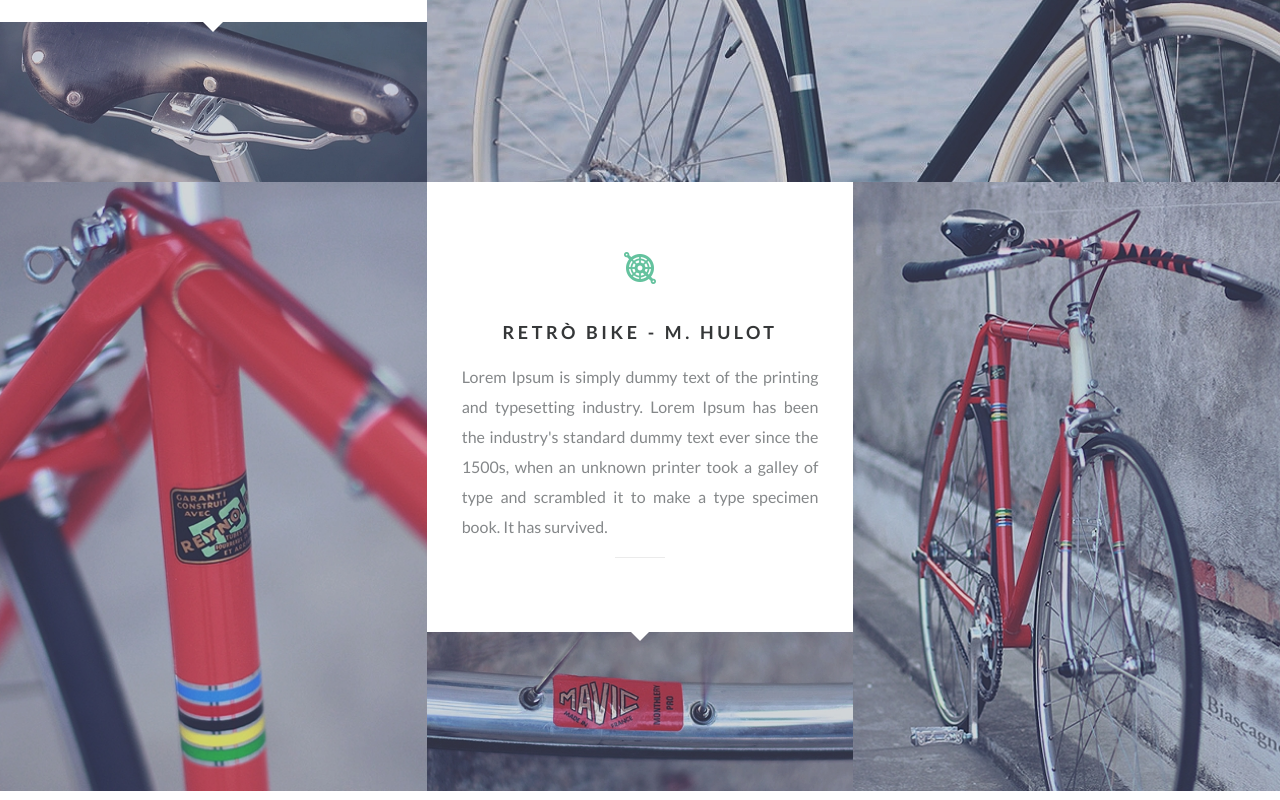
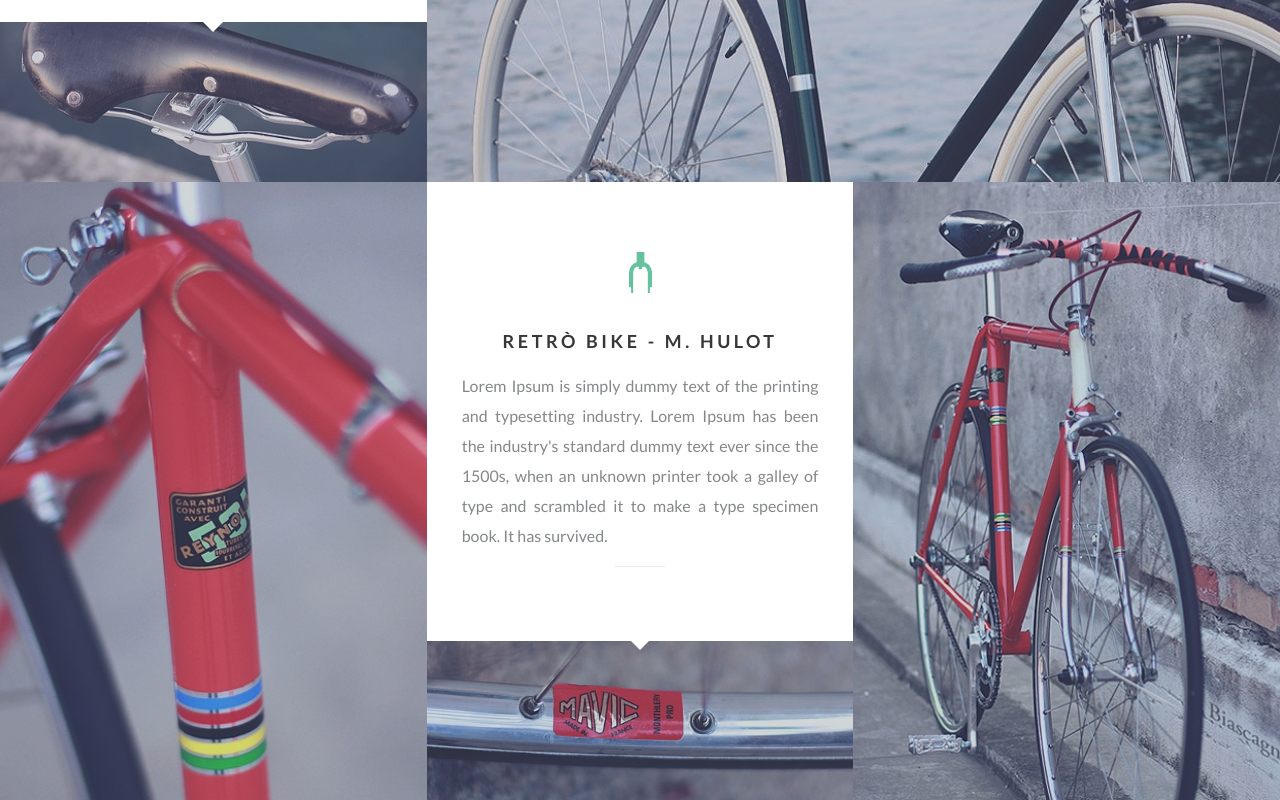
Before and after one commit to HakasLepehen/AOD, a website built with webpack: page src/index.html in a window 1280 px wide. Shown: the part 2424-3224 px from the top of the page. Built offline with nearby package versions, Linux system fonts and the light colour scheme.

Commit message:
complete brands

```diff
--- a/src/index.html
+++ b/src/index.html
@@ -138,7 +138,7 @@
                         <div class="brands__column">
                             <div class="brands__content block">
                                 <div class="block__icon">
-                                    <img src="./img/brands/la-boriosa-logo.png" alt="">
+                                    <img src="./img/brands/hulot-logo.png" alt="">
                                 </div>
                                 <h2 class="block__title">RETRÒ BIKE - M. HULOT</h2>
                                 <div class="block__text block__text_j">Lorem Ipsum is simply dummy text of the printing
--- a/src/js/index.js
+++ b/src/js/index.js
@@ -13,6 +13,7 @@ import '../img/brands/la-boriosa-img.jpeg';
 import '../img/brands/vintage-bicycles-logo.png';
 import '../img/brands/since-bicycles.png';
 import '../img/brands/mavic.jpeg';
+import '../img/brands/hulot-logo.png';
 
 document.querySelector(".wrapper").classList.add("loaded");
 
```
